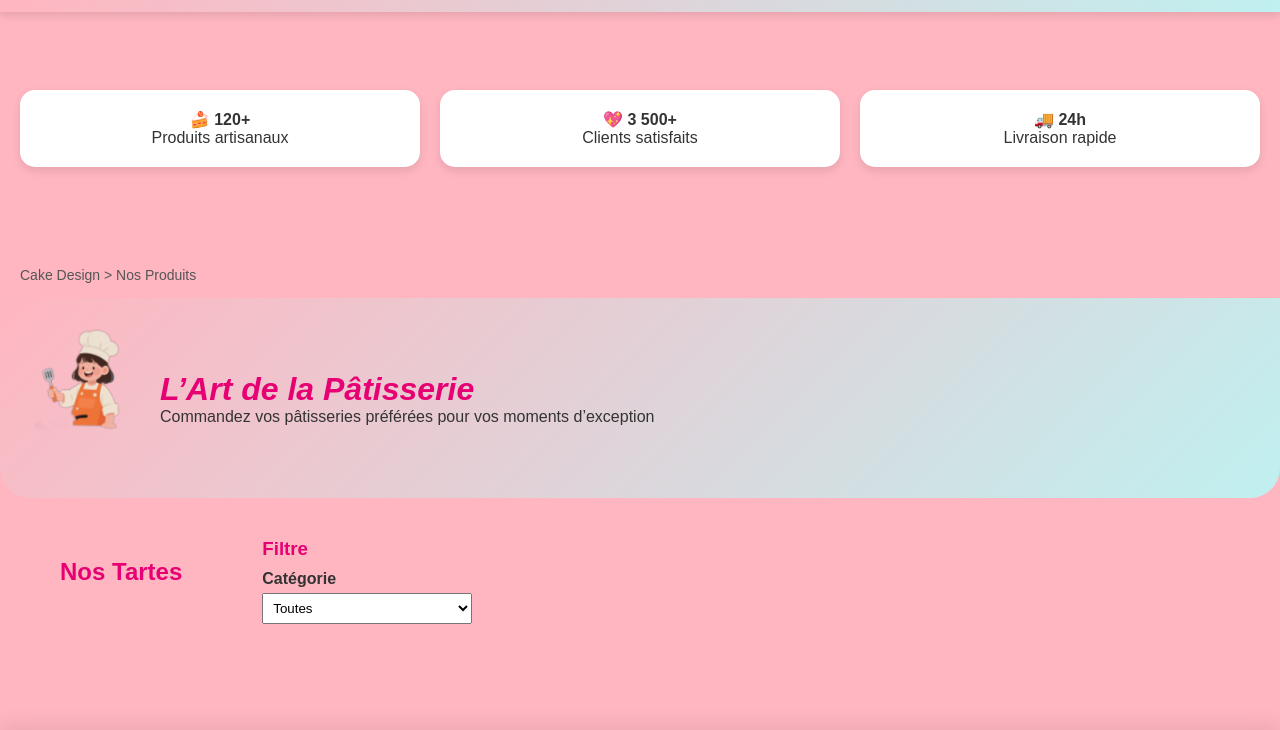
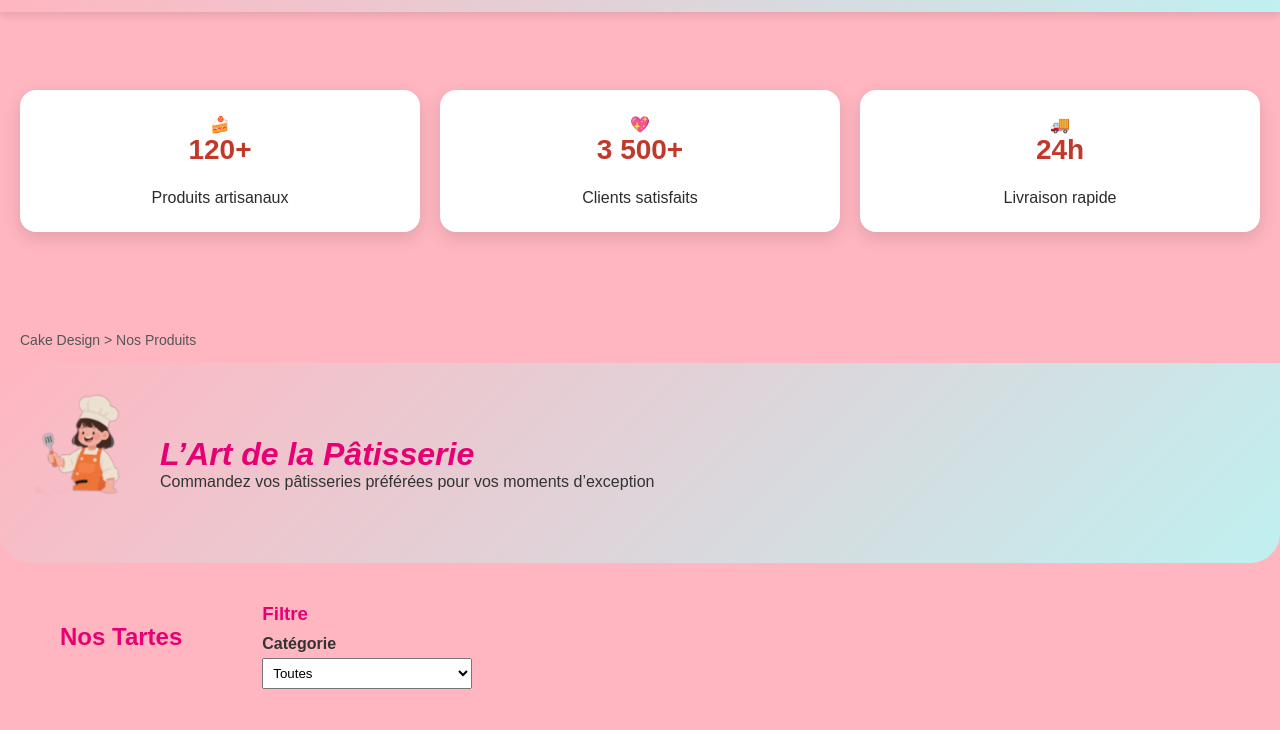
Before and after one commit to RT-Lucka/-mon-site, a plain HTML site: page index.html in a window 1280 px wide. Shown: the part 70-800 px from the top of the page. Drawn offline with Linux system fonts and the light colour scheme; no server answers.

Commit message:
Update index.html

```diff
--- a/index.html
+++ b/index.html
@@ -376,20 +376,59 @@ main { display:flex; padding:20px; gap:20px;}
         opacity: 0;
     }
 }
-    .stats {
+.stats {
   display: grid;
-  grid-template-columns: repeat(auto-fit, minmax(200px,1fr));
+  grid-template-columns: repeat(auto-fit, minmax(220px, 1fr));
   gap: 20px;
-  margin: 30px 20px;
-         margin-top: 40px;
+  margin: 40px 20px;
 }
+
 .stat-card {
-  background: #fff;
-  padding: 20px;
-  border-radius: 15px;
+  background: #ffffff;
+  color: #2b2b2b;
+  padding: 25px;
+  border-radius: 16px;
   text-align: center;
-  box-shadow: 0 4px 10px rgba(0,0,0,.1);
-  font-size: 16px;
+  box-shadow: 0 6px 18px rgba(0,0,0,.12);
+  position: relative;
+  overflow: hidden;
+}
+    .stat-card strong {
+  display: block;
+  font-size: 28px;
+  color: #c0392b; /* rouge gourmand */
+  margin-bottom: 5px;
+}
+    .stat-card {
+  animation: fadeUp 0.8s ease forwards;
+}
+
+@keyframes fadeUp {
+  from {
+    opacity: 0;
+    transform: translateY(20px);
+  }
+  to {
+    opacity: 1;
+    transform: translateY(0);
+  }
+}
+   .stat-card {
+  transition: transform 0.3s ease, box-shadow 0.3s ease;
+}
+
+.stat-card:hover {
+  transform: translateY(-8px);
+  box-shadow: 0 14px 30px rgba(0,0,0,.18);
+}
+    @media (max-width: 768px) {
+  .stat-card {
+    padding: 18px;
+  }
+
+  .stat-card strong {
+    font-size: 22px;
+  }
 }
 </style>
 
```
